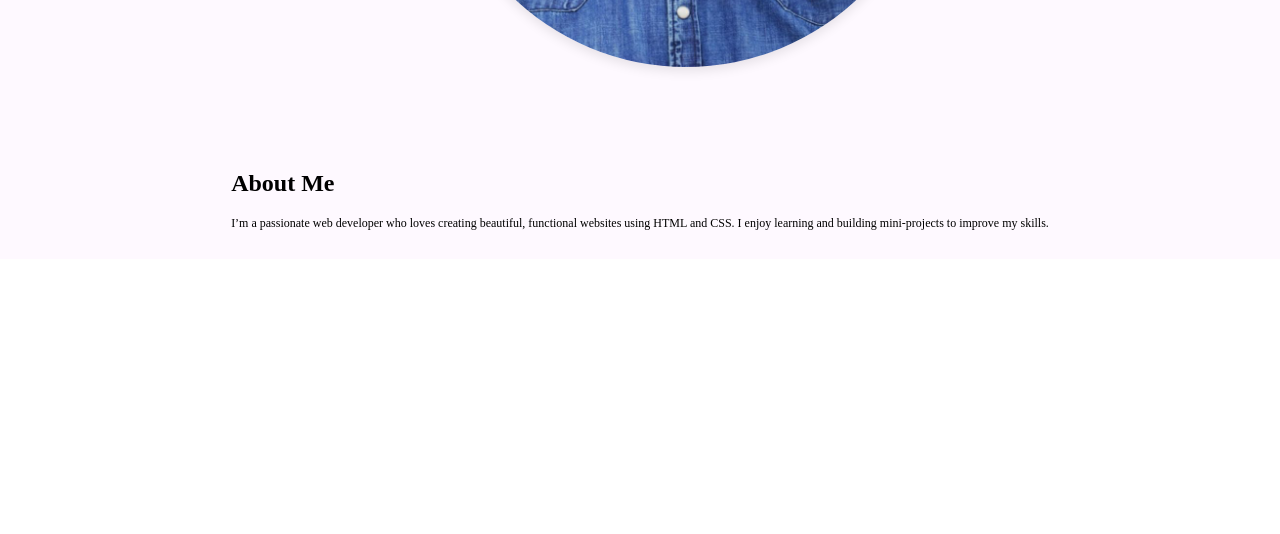
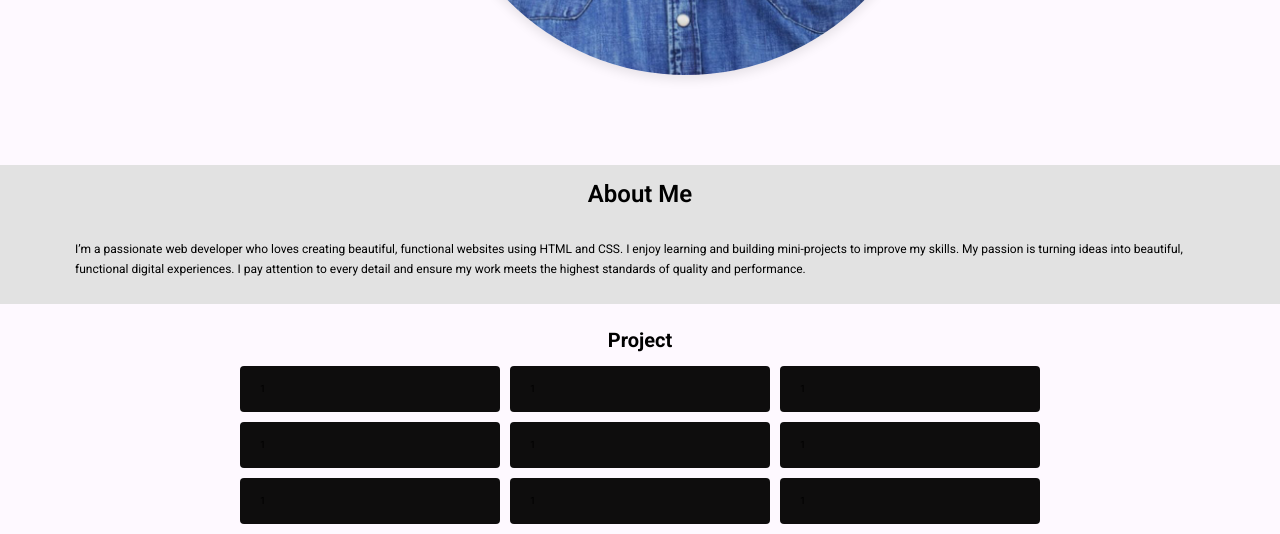
Before and after one commit to Robinsonaryee/personal-portfolio, a plain HTML site: page index.html in a window 1280 px wide. Shown: the part 592-1126 px from the top of the page. Before the commit the page ends 866 px from the top, so only its background shows below. Drawn offline with Linux system fonts and the light colour scheme.

Commit message:
Added:project section. created some grid with 3 columns

```diff
--- a/css/app.css
+++ b/css/app.css
@@ -8,6 +8,11 @@
 
 html {
   font-size: 62.5%;
+}
+body {
+    background-color: #fef9ff;
+    font-family: "Roboto", sans-serif;
+    line-height: 1.6;
 }
 /* NAVIGATION MENU */
 .navbar {
@@ -158,15 +163,18 @@ html {
 
 /* ABOUT ME */
 .about {
-   background-color: #fef9ff;
+   background-color: #e2e2e2;
 }
 .about-content {
-    display: inline-block;
-    margin: 0 auto;
+    display: flex;
+    flex-direction: column;
+    justify-content: center;
+    align-items: center;
     padding: 1.5rem 2rem;
 
 }
 .about-head {
+   text-align: center;
     font-size: 2.4rem;
     font-weight: 600;
     margin-bottom: 1.2rem;
@@ -178,10 +186,26 @@ html {
     font-weight: 400;
     line-height: 1.6;
 }
-.about-content:hover {
-    background-color: #dddddd;
+.project-head {
+    font-family: "Roboto", sans-serif;
+    font-size: 2rem;
+    margin-top: 2rem;
+    text-align: center;
+}
+.project-grid {
+    display: grid;
+    grid-template-columns: repeat(auto-fit, minmax(250px, 1fr));
+    gap: 1rem;
+    max-width: 800px;
+    margin: 0 auto;
+}
+.project-content {
+    background-color: #0e0d0d;
     border-radius: 4px;
+    padding: 1.5rem 2rem;
 }
+
+
 .desktop-btn,
 .call-me-btn {
   display: flex;
--- a/index.html
+++ b/index.html
@@ -7,17 +7,14 @@
         <link rel="preconnect" href="https://fonts.gstatic.com" crossorigin />
         <link
             href="https://fonts.googleapis.com/css2?family=Roboto:ital,wght@0,100..900;1,100..900&display=swap"
-      rel="stylesheet"
-    />
+            rel="stylesheet" />
         <title>Personal Portfolio</title>
         <link rel="stylesheet" href="./css/app.css" />
     </head>
     <body>
         <header class="navbar">
             <div class="container">
-        <a href="#" class="logo"
-          ><span class="robinson">RA</a
-        >
+                <a href="#" class="logo"><span class="robinson">RA</a>
                     <!-- Hamburger Toggle -->
                     <input type="checkbox" id="menu-toggle" class="menu-toggle">
                     <label for="menu-toggle" class="hamburger">
@@ -27,10 +24,14 @@
                     </label>
                     <nav class="nav-menu">
                         <ul class="nav-items">
-            <li class="nav-list"><a href="#" class="nav-link">Home</a></li>
-            <li class="nav-list"><a href="#" class="nav-link">About Me</a></li>
-            <li class="nav-list"><a href="#" class="nav-link">Projects</a></li>
-            <li class="nav-list"><a href="#" class="nav-link">Skills</a></li>
+                            <li class="nav-list"><a href="#"
+                                    class="nav-link">Home</a></li>
+                            <li class="nav-list"><a href="#"
+                                    class="nav-link">About Me</a></li>
+                            <li class="nav-list"><a href="#"
+                                    class="nav-link">Projects</a></li>
+                            <li class="nav-list"><a href="#"
+                                    class="nav-link">Skills</a></li>
                         </ul>
                     </nav>
                     <div class="desktop-btn">
@@ -41,17 +42,25 @@
                     <div class="container">
                         <div class="hero-section">
                             <div class="hero-title">
-             <h1 class="header-name">ROBINSON NII OKAI ARYEE</h1>
-            <p class="header-des">I’m a passionate web developer who loves creating beautiful, functional websites using HTML and CSS. I enjoy learning and building mini-projects to improve my skills.</p>
+                                <h1 class="header-name">ROBINSON NII OKAI
+                                    ARYEE</h1>
+                                <p class="header-des">I’m a passionate web
+                                    developer who loves creating beautiful,
+                                    functional websites using HTML and CSS. I
+                                    enjoy learning and building mini-projects to
+                                    improve my skills.</p>
                                 <div class="cta-btn">
                                     <a href="#" class="btn">Download CV</a>
                                 </div>
                             </div>
                             <div class="hero-image">
                                 <picture>
-                <source media="(min-width: 1024px)" srcset="./images/image-large.jpg" />
-                <source media="(min-width: 768px)" srcset="./images/image-medium.jpg" />
-                <img src="./images/image-small.jpg" alt="Responsive Image" />
+                                    <source media="(min-width: 1024px)"
+                                        srcset="./images/image-large.jpg" />
+                                    <source media="(min-width: 768px)"
+                                        srcset="./images/image-medium.jpg" />
+                                    <img src="./images/image-small.jpg"
+                                        alt="Responsive Image" />
                                 </picture>
                             </div>
                             <div class="hero-stats">
@@ -72,15 +81,38 @@
                     </div>
                 </div>
             </section>
+        </header>
         <!-- ABOUT ME -->
         <section class="about">
             <div class="container">
+                <h2 class="about-head">About Me</h2>
                 <div class="about-content">
-                <h2 class="about-head">About Me</h2>
-                <p class="about-para">I’m a passionate web developer who loves creating beautiful, functional websites using HTML and CSS. I enjoy learning and building mini-projects to improve my skills.</p>
+                    <p class="about-para">I’m a passionate web developer who
+                        loves creating beautiful, functional websites using HTML
+                        and CSS. I enjoy learning and building mini-projects to
+                        improve my skills.
+                        My passion is turning ideas into beautiful, functional digital experiences.
+                        I pay attention to every detail and ensure my work meets the highest standards of quality and performance.
+                    </p>
                 </div>
             </div>
         </section>
-    </header>
+        <section class="project">
+            <h2 class="project-head">Project</h2>
+            <div class="container">
+                <div class="project-grid">
+                    <div class="project-content">1</div>
+                    <div class="project-content">1</div>
+                    <div class="project-content">1</div>
+                    <div class="project-content">1</div>
+                    <div class="project-content">1</div>
+                    <div class="project-content">1</div>
+                    <div class="project-content">1</div>
+                    <div class="project-content">1</div>
+                    <div class="project-content">1</div>
+                </div>
+            </div>
+        </section>
+
     </body>
 </html>
```
Lines whose indentation alone changed are shown as unchanged.
